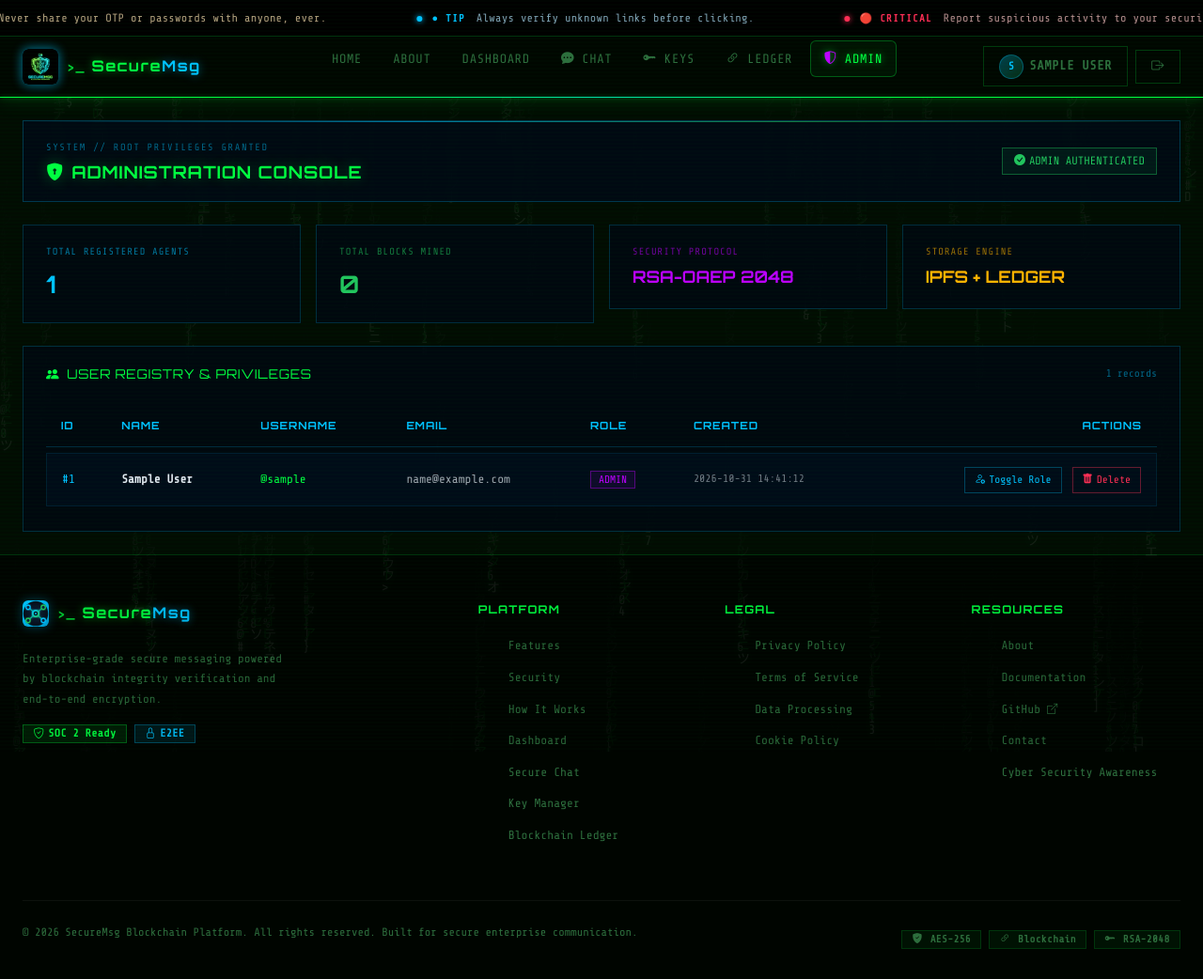
After one commit to divu638/Secure-Messaging-Blockchain, a Flask app: page /admin in a window 1280 px wide. The commit adds this page. Shown: the whole page at 94% size. Run offline with Flask 3, Linux system fonts and the light colour scheme; the visitor is signed in with stand-in values (Sample User, id 1); data comes from the database, SQL or seed files in the repository; data that the repository does not hold is empty; some libraries are stand-ins or nearby versions.

Commit message:
Fix database fallback to SQLite, add admin.html, update requirements.txt

```diff
--- a/backend/app.py
+++ b/backend/app.py
@@ -55,14 +55,15 @@ from blockchain.signatures import verify_rsa_signature
 from blockchain.ipfs_pinata import upload_to_ipfs, fetch_from_ipfs, get_ipfs_gateway_url
 
 # ── Detect database mode ──────────────────────────────────────────────────────
-USE_POSTGRES = bool(Config.DATABASE_URL)
-
-if USE_POSTGRES:
+import sqlite3
+try:
     import psycopg2
     import psycopg2.extras
     import psycopg2.errors
-else:
-    import sqlite3
+except ImportError:
+    psycopg2 = None
+
+USE_POSTGRES = bool(Config.DATABASE_URL and psycopg2 is not None)
 
 # ── Resolve paths relative to backend/ ───────────────────────────────────────
 _root_dir     = os.path.abspath(os.path.join(_backend_dir, ".."))
@@ -112,13 +113,22 @@ google = oauth.register(
 # ═══════════════════════════════════════════════════════════════════════════════
 
 def get_db():
+    global USE_POSTGRES
     if "db" not in g:
-        if USE_POSTGRES:
-            g.db = psycopg2.connect(
-                Config.DATABASE_URL,
-                cursor_factory=psycopg2.extras.RealDictCursor,
-                connect_timeout=15,
-            )
+        if USE_POSTGRES and psycopg2:
+            try:
+                g.db = psycopg2.connect(
+                    Config.DATABASE_URL,
+                    cursor_factory=psycopg2.extras.RealDictCursor,
+                    connect_timeout=5,
+                )
+            except Exception as e:
+                app.logger.warning(f"PostgreSQL connection failed ({e}). Falling back to local SQLite.")
+                USE_POSTGRES = False
+                db_dir = os.path.dirname(Config.SQLITE_PATH)
+                os.makedirs(db_dir, exist_ok=True)
+                g.db = sqlite3.connect(Config.SQLITE_PATH)
+                g.db.row_factory = sqlite3.Row
         else:
             db_dir = os.path.dirname(Config.SQLITE_PATH)
             os.makedirs(db_dir, exist_ok=True)
@@ -344,6 +354,7 @@ def _migrate_db():
             for col, sql in [
                 ("digital_signature", "ALTER TABLE blockchain ADD COLUMN digital_signature TEXT"),
                 ("sig_valid",         "ALTER TABLE blockchain ADD COLUMN sig_valid INTEGER"),
+                ("sender_encrypted",  "ALTER TABLE blockchain ADD COLUMN sender_encrypted TEXT"),
             ]:
                 if col not in block_cols:
                     db.execute(sql)
--- /dev/null
+++ b/frontend/templates/admin.html
@@ -0,0 +1,228 @@
+{% extends "base.html" %}
+{% block title %}[ADMIN CONSOLE] — SecureMsg Blockchain{% endblock %}
+
+{% block extra_head %}
+<style>
+  .admin-header-cyber {
+    background: rgba(0, 10, 20, 0.92);
+    border: 1px solid rgba(0, 194, 255, 0.25);
+    padding: 1.25rem 1.5rem;
+    margin-bottom: 1.5rem;
+    display: flex;
+    justify-content: space-between;
+    align-items: center;
+    flex-wrap: wrap;
+    gap: 0.75rem;
+    position: relative;
+    overflow: hidden;
+  }
+  .admin-header-cyber::before {
+    content: '';
+    position: absolute;
+    top: 0; left: 0; right: 0; height: 1px;
+    background: linear-gradient(90deg, transparent, #00C2FF, #22C55E, transparent);
+    opacity: 0.6;
+  }
+  .admin-card {
+    background: rgba(0, 8, 16, 0.9);
+    border: 1px solid rgba(0, 194, 255, 0.2);
+    padding: 1.25rem 1.5rem;
+    position: relative;
+    overflow: hidden;
+  }
+  .admin-table {
+    width: 100%;
+    border-collapse: separate;
+    border-spacing: 0 6px;
+    font-family: 'Share Tech Mono', monospace;
+  }
+  .admin-table th {
+    font-family: 'Orbitron', monospace;
+    font-size: 0.7rem;
+    color: #00C2FF;
+    letter-spacing: 0.08em;
+    padding: 0.75rem 1rem;
+    border-bottom: 1px solid rgba(0, 194, 255, 0.2);
+    text-transform: uppercase;
+  }
+  .admin-table td {
+    background: rgba(0, 15, 30, 0.6);
+    border-top: 1px solid rgba(0, 194, 255, 0.1);
+    border-bottom: 1px solid rgba(0, 194, 255, 0.1);
+    padding: 0.85rem 1rem;
+    font-size: 0.8rem;
+    color: #e2e8f0;
+    vertical-align: middle;
+  }
+  .admin-table tr td:first-child {
+    border-left: 1px solid rgba(0, 194, 255, 0.1);
+  }
+  .admin-table tr td:last-child {
+    border-right: 1px solid rgba(0, 194, 255, 0.1);
+  }
+  .btn-action-admin {
+    font-family: 'Share Tech Mono', monospace;
+    font-size: 0.7rem;
+    padding: 4px 10px;
+    border: 1px solid rgba(0, 194, 255, 0.3);
+    background: transparent;
+    color: #00C2FF;
+    cursor: pointer;
+    transition: all 0.2s;
+  }
+  .btn-action-admin:hover {
+    background: rgba(0, 194, 255, 0.12);
+    border-color: #00C2FF;
+  }
+  .btn-action-admin.danger {
+    border-color: rgba(255, 45, 85, 0.4);
+    color: #FF2D55;
+  }
+  .btn-action-admin.danger:hover {
+    background: rgba(255, 45, 85, 0.12);
+    border-color: #FF2D55;
+  }
+</style>
+{% endblock %}
+
+{% block content %}
+<section class="container py-4">
+
+  <!-- ── HEADER ── -->
+  <div class="admin-header-cyber">
+    <div>
+      <div style="font-family:'Share Tech Mono',monospace;font-size:0.65rem;color:rgba(0,194,255,0.5);letter-spacing:0.15em;margin-bottom:0.4rem;">
+        SYSTEM // ROOT PRIVILEGES GRANTED
+      </div>
+      <h2 style="font-family:'Orbitron',monospace;font-size:1.15rem;font-weight:700;color:#00C2FF;letter-spacing:0.08em;margin:0;">
+        <i class="bi bi-shield-lock-fill me-2"></i>ADMINISTRATION CONSOLE
+      </h2>
+    </div>
+    <div style="display:flex;align-items:center;gap:12px;">
+      <span style="font-family:'Share Tech Mono',monospace;font-size:0.75rem;padding:4px 12px;border:1px solid rgba(34,197,94,0.4);color:#22C55E;background:rgba(34,197,94,0.08);">
+        <i class="bi bi-check-circle-fill me-1"></i>ADMIN AUTHENTICATED
+      </span>
+    </div>
+  </div>
+
+  <!-- ── STATS ROW ── -->
+  <div class="row g-3 mb-4">
+    <div class="col-sm-6 col-lg-3">
+      <div class="admin-card">
+        <div style="font-family:'Share Tech Mono',monospace;font-size:0.65rem;color:rgba(0,194,255,0.6);letter-spacing:0.1em;margin-bottom:6px;">TOTAL REGISTERED AGENTS</div>
+        <div style="font-family:'Orbitron',monospace;font-size:1.6rem;font-weight:700;color:#00C2FF;">{{ total_users }}</div>
+      </div>
+    </div>
+    <div class="col-sm-6 col-lg-3">
+      <div class="admin-card">
+        <div style="font-family:'Share Tech Mono',monospace;font-size:0.65rem;color:rgba(34,197,94,0.6);letter-spacing:0.1em;margin-bottom:6px;">TOTAL BLOCKS MINED</div>
+        <div style="font-family:'Orbitron',monospace;font-size:1.6rem;font-weight:700;color:#22C55E;">{{ total_blocks }}</div>
+      </div>
+    </div>
+    <div class="col-sm-6 col-lg-3">
+      <div class="admin-card">
+        <div style="font-family:'Share Tech Mono',monospace;font-size:0.65rem;color:rgba(189,0,255,0.6);letter-spacing:0.1em;margin-bottom:6px;">SECURITY PROTOCOL</div>
+        <div style="font-family:'Orbitron',monospace;font-size:1.1rem;font-weight:700;color:#BD00FF;line-height:1.45;">RSA-OAEP 2048</div>
+      </div>
+    </div>
+    <div class="col-sm-6 col-lg-3">
+      <div class="admin-card">
+        <div style="font-family:'Share Tech Mono',monospace;font-size:0.65rem;color:rgba(255,179,0,0.6);letter-spacing:0.1em;margin-bottom:6px;">STORAGE ENGINE</div>
+        <div style="font-family:'Orbitron',monospace;font-size:1.1rem;font-weight:700;color:#FFB300;line-height:1.45;">IPFS + LEDGER</div>
+      </div>
+    </div>
+  </div>
+
+  <!-- ── USER MANAGEMENT ── -->
+  <div class="admin-card">
+    <div style="display:flex;justify-content:space-between;align-items:center;margin-bottom:1.25rem;">
+      <h5 style="font-family:'Orbitron',monospace;font-size:0.85rem;color:#00C2FF;letter-spacing:0.08em;margin:0;">
+        <i class="bi bi-people-fill me-2"></i>USER REGISTRY &amp; PRIVILEGES
+      </h5>
+      <span style="font-family:'Share Tech Mono',monospace;font-size:0.7rem;color:rgba(0,194,255,0.5);">
+        {{ users|length }} records
+      </span>
+    </div>
+
+    <div class="table-responsive">
+      <table class="admin-table">
+        <thead>
+          <tr>
+            <th>ID</th>
+            <th>Name</th>
+            <th>Username</th>
+            <th>Email</th>
+            <th>Role</th>
+            <th>Created</th>
+            <th style="text-align:right;">Actions</th>
+          </tr>
+        </thead>
+        <tbody>
+          {% for u in users %}
+          <tr id="user-row-{{ u.id }}">
+            <td style="color:#00C2FF;">#{{ u.id }}</td>
+            <td><strong>{{ u.full_name }}</strong></td>
+            <td><span style="color:#00FF41;">@{{ u.username }}</span></td>
+            <td style="color:rgba(226,232,240,0.7);">{{ u.email }}</td>
+            <td>
+              {% if u.is_admin %}
+                <span style="padding:2px 8px;border:1px solid rgba(189,0,255,0.4);color:#BD00FF;background:rgba(189,0,255,0.08);font-size:0.7rem;">ADMIN</span>
+              {% else %}
+                <span style="padding:2px 8px;border:1px solid rgba(0,194,255,0.25);color:rgba(0,194,255,0.7);background:rgba(0,194,255,0.04);font-size:0.7rem;">USER</span>
+              {% endif %}
+            </td>
+            <td style="color:rgba(226,232,240,0.5);font-size:0.72rem;">{{ u.created_at }}</td>
+            <td style="text-align:right;">
+              <button class="btn-action-admin me-1" onclick="toggleAdmin({{ u.id }})">
+                <i class="bi bi-person-gear me-1"></i>Toggle Role
+              </button>
+              <button class="btn-action-admin danger" onclick="deleteUser({{ u.id }}, '{{ u.username }}')">
+                <i class="bi bi-trash-fill me-1"></i>Delete
+              </button>
+            </td>
+          </tr>
+          {% endfor %}
+        </tbody>
+      </table>
+    </div>
+  </div>
+
+</section>
+{% endblock %}
+
+{% block scripts %}
+<script>
+async function toggleAdmin(userId) {
+  if (!confirm("Are you sure you want to toggle admin permissions for this user?")) return;
+  try {
+    const res = await fetch(`/admin/toggle_admin/${userId}`, { method: 'POST' });
+    const data = await res.json();
+    if (res.ok) {
+      if (window.showToast) window.showToast("User role updated successfully!", "success");
+      setTimeout(() => location.reload(), 800);
+    } else {
+      alert(data.error || "Failed to update role");
+    }
+  } catch(e) {
+    alert("Network error: " + e.message);
+  }
+}
+
+async function deleteUser(userId, username) {
+  if (!confirm(`Are you sure you want to PERMANENTLY delete user @${username}?`)) return;
+  try {
+    const res = await fetch(`/admin/delete_user/${userId}`, { method: 'POST' });
+    const data = await res.json();
+    if (res.ok) {
+      const row = document.getElementById(`user-row-${userId}`);
+      if (row) row.remove();
+      if (window.showToast) window.showToast(`User @${username} deleted.`, "info");
+    } else {
+      alert(data.error || "Failed to delete user");
+    }
+  } catch(e) {
+    alert("Network error: " + e.message);
+  }
+}
+</script>
+{% endblock %}
--- a/frontend/templates/base.html
+++ b/frontend/templates/base.html
@@ -164,6 +164,11 @@
         <li><a href="{{ url_for('blockchain_ledger') }}" class="{% if request.endpoint == 'blockchain_ledger' %}nav-link-active{% endif %}">
           <i class="bi bi-link-45deg" style="font-size:0.9rem;"></i> Ledger
         </a></li>
+        {% if session.get('is_admin') %}
+        <li><a href="{{ url_for('admin_panel') }}" class="{% if request.endpoint == 'admin_panel' %}nav-link-active{% endif %}">
+          <i class="bi bi-shield-shaded" style="font-size:0.85rem;color:#BD00FF;"></i> Admin
+        </a></li>
+        {% endif %}
         {% endif %}
       </ul>
 
--- a/requirements.txt
+++ b/requirements.txt
@@ -12,3 +12,5 @@ pyotp==2.9.0          # Two-Factor Authentication (TOTP)
 qrcode[pil]==7.4.2    # QR code generation for 2FA setup
 Flask-Limiter==3.5.0  # Rate limiting
 PyJWT==2.8.0          # JWT token authentication
+cryptography>=42.0.0   # RSA & Digital Signatures
+simple-websocket>=1.1.0 # Production WebSocket support for Flask-SocketIO
--- a/run.py
+++ b/run.py
@@ -21,4 +21,6 @@ from config import Config
 if __name__ == "__main__":
     with app.app_context():
         init_db()
-    socketio.run(app, debug=Config.DEBUG, allow_unsafe_werkzeug=True)
+    port = int(os.environ.get("PORT", 5000))
+    print(f"[*] Starting Secure Messaging Blockchain System on http://127.0.0.1:{port}")
+    socketio.run(app, host="127.0.0.1", port=port, debug=Config.DEBUG, allow_unsafe_werkzeug=True)
```
